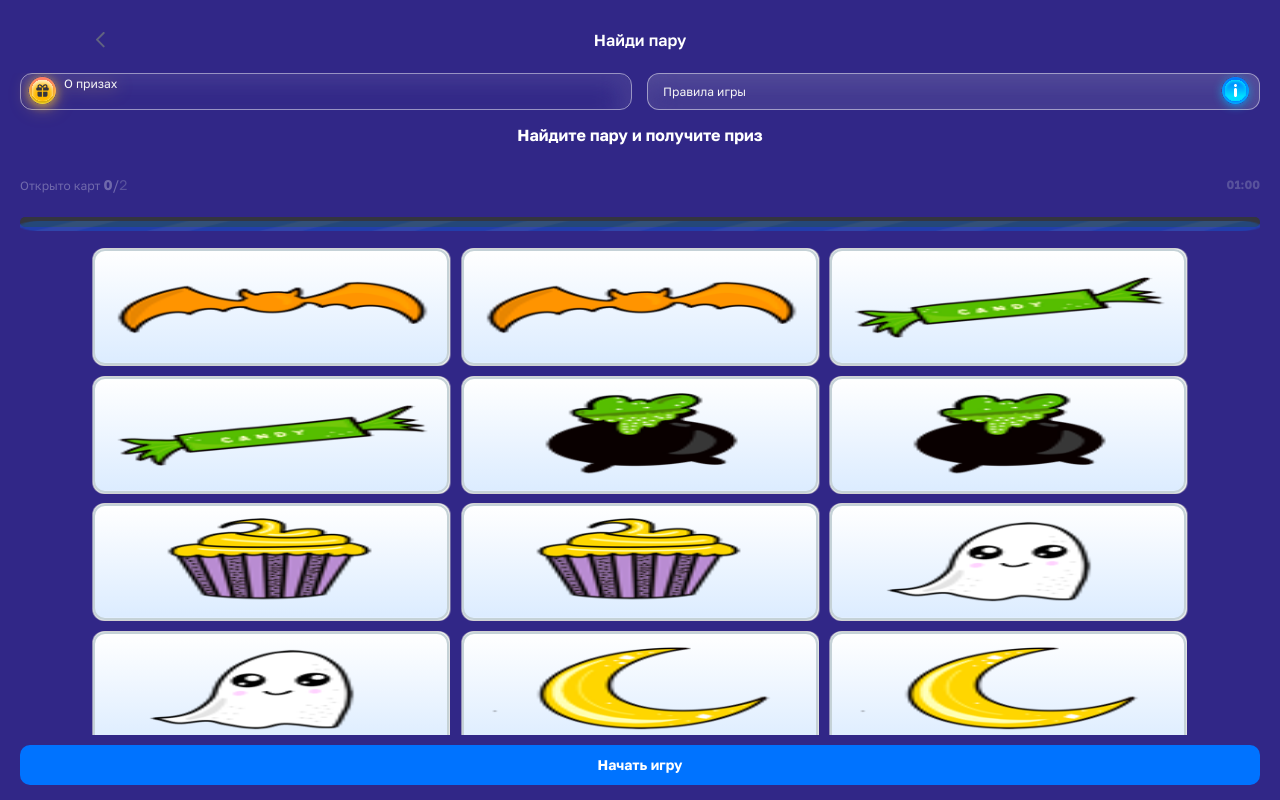
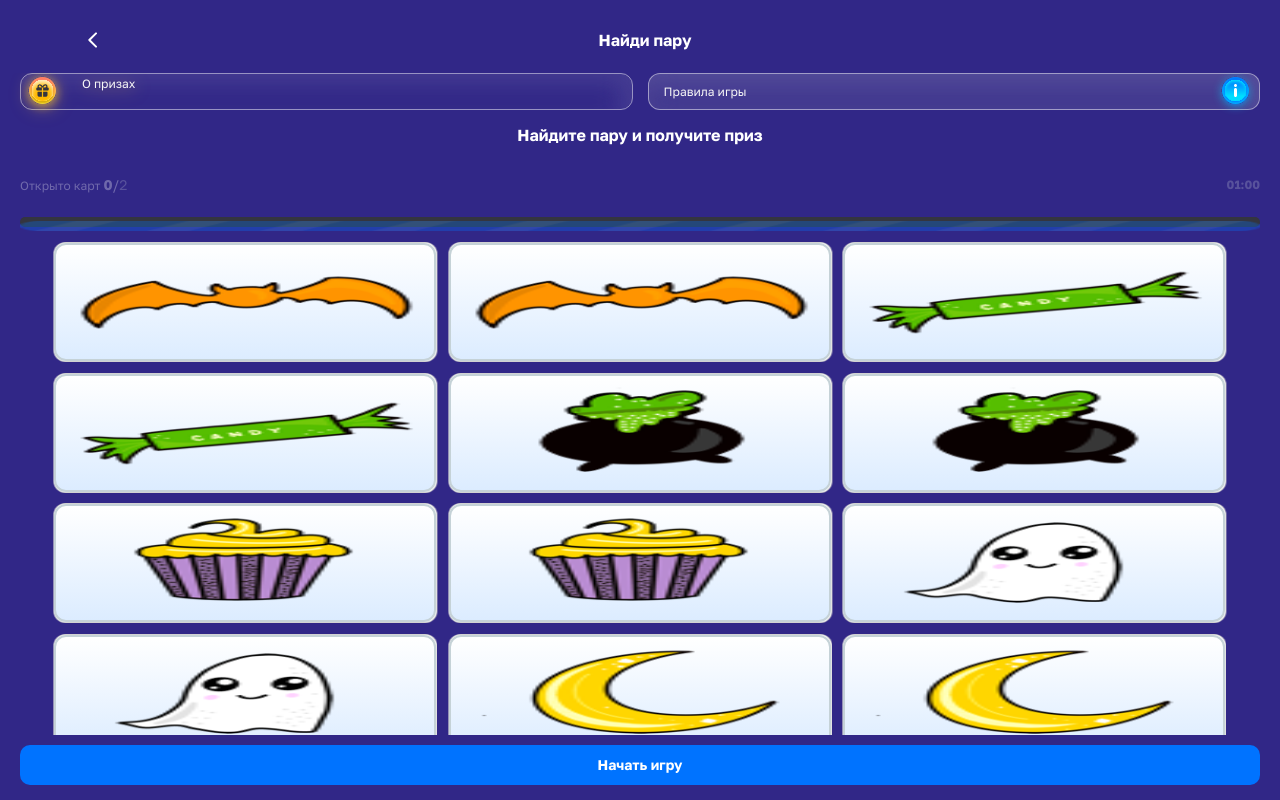
Before and after one commit to asads30/aksiya, a Vue app: page /game in a window 1280 px wide. Built offline with nearby package versions, Linux system fonts and the light colour scheme.

Commit message:
ÂFEATURE: Change game board size

```diff
--- a/src/components/GameBoard.vue
+++ b/src/components/GameBoard.vue
@@ -101,13 +101,7 @@ watch(
       />
     </div>
   </div>
-  <div
-    style="
-      height: calc(100% - 150px);
-      max-height: calc(100% - 150px);
-      overflow: hidden;
-    "
-  >
+  <div style="height: calc(100% - 150px); max-height: calc(100% - 150px)">
     <transition-group tag="section" class="game-board" name="shuffle-card">
       <Card
         v-for="card in cardList"
--- a/src/components/GameTitle.vue
+++ b/src/components/GameTitle.vue
@@ -1,34 +1,22 @@
 <template>
   <div class="game-rules">
-    <div class="ripple">
     <div class="prizes">
       <div>
         <img src="@/assets/svg/Prize.svg" draggable="false" alt="" />
         <p class="about-prize">О призах</p>
       </div>
     </div>
-    </div>
-    <div class="rules">
-      <div>
-        <button
-          type="button"
-          class="rule-game"
+    <div
       data-bs-toggle="offcanvas"
       data-bs-target="#offcanvasBottom"
       aria-controls="offcanvasBottom"
+      class="rules"
     >
-          Правила игры
-        </button>
+      <div>
+        <button type="button" class="rule-game">Правила игры</button>
         <div></div>
       </div>
-      <img
-        draggable="false"
-        data-bs-toggle="offcanvas"
-        data-bs-target="#offcanvasBottom"
-        aria-controls="offcanvasBottom"
-        src="@/assets/svg/Rules.svg"
-        alt=""
-      />
+      <img draggable="false" src="@/assets/svg/Rules.svg" alt="" />
     </div>
   </div>
   <div class="title-game">
@@ -137,16 +125,6 @@
   display: flex;
   gap: 15px;
   justify-content: space-between;
-  & .ripple {
-    width: 100%;
-    background-position: center;
-    transition: background 0.5s;
-    & :active {
-      background-color: #6eb9f7;
-      background-size: 100%;
-      transition: background 0s;
-    }
-  }
   & .prizes {
     display: flex;
     align-items: center;
@@ -177,6 +155,8 @@
       font-size: 12px;
       font-style: normal;
       font-weight: 400;
+      padding-left: 18px;
+      padding-right: 15px;
       line-height: 20px;
     }
   }
@@ -211,11 +191,6 @@
     & img {
       padding-top: 2px;
       align-self: center;
-    }
-    & :active {
-      background-color: #6eb9f7;
-      background-size: 100%;
-      transition: background 0s;
     }
   }
 }
@@ -282,17 +257,21 @@
   }
 }
 
-@media screen and (max-width: 300px) {
+@media screen and (max-width: 375px) {
   .game-rules {
     & .prizes div img {
       width: 37px;
+    }
+    & .prizes .about-prize {
+      padding-left: 2px;
+      padding-right: 10px;
     }
     & .rules img {
       width: 37px;
     }
     .rules {
       .rule-game {
-        margin-left: 5px;
+        margin-left: 13px;
       }
     }
   }
--- a/src/components/NewGameButton.vue
+++ b/src/components/NewGameButton.vue
@@ -52,16 +52,28 @@ const startGame = () => {
     font-style: normal;
     font-weight: 600;
     line-height: normal;
-    transition: background 200ms;
   }
   .ripple {
-    background-position: center;
-    transition: background 0.5s linear;
+    position: relative;
+    overflow: hidden;
   }
-  .ripple:active {
-    background-color: white;
-    background-size: 100%;
-    transition: background 0s;
+  .ripple:before {
+    border-radius: 50%;
+    background-color: rgba(255, 255, 255, 0.6);
+    content: "";
+    position: absolute;
+    top: 50%;
+    left: 50%;
+    width: 0;
+    height: 0;
+  }
+  .ripple:focus:before {
+    transition: all 1s ease-out;
+    opacity: 0;
+    width: 160px;
+    height: 160px;
+    margin-top: -80px;
+    margin-left: -80px;
   }
 }
 </style>
--- a/src/components/ui/Header.vue
+++ b/src/components/ui/Header.vue
@@ -1,18 +1,75 @@
 <template>
-  <div class="header">
+  <div class="aheader">
     <div class="container">
       <div class="header-left">
-        <router-link
-          :to="leftLink ? leftLink : '/'"
-          v-if="left"
-          class="header-left-link"
-          ><img src="@/assets/svg/back.svg" draggable="false" alt=""
-        /></router-link>
+        <router-link v-if="left && leftText" to>
+          <svg
+            width="9"
+            height="16"
+            viewBox="0 0 9 16"
+            fill="none"
+            xmlns="http://www.w3.org/2000/svg"
+            class="black"
+            v-if="color === 'black'"
+          >
+            <path
+              d="M8.00004 14.6668L1.33337 8.00016L8.00004 1.3335"
+              stroke="white"
+              stroke-width="2"
+              stroke-miterlimit="10"
+              stroke-linecap="round"
+              stroke-linejoin="round"
+            />
+          </svg>
+          <svg
+            width="9"
+            height="16"
+            viewBox="0 0 9 16"
+            fill="none"
+            xmlns="http://www.w3.org/2000/svg"
+            v-else
+          >
+            <path
+              d="M8.00004 14.6668L1.33337 8.00016L8.00004 1.3335"
+              stroke="white"
+              stroke-width="2"
+              stroke-miterlimit="10"
+              stroke-linecap="round"
+              stroke-linejoin="round"
+            />
+          </svg>
+        </router-link>
+        <router-link v-if="left && !leftText" to>
+          <svg
+            width="9"
+            height="16"
+            viewBox="0 0 9 16"
+            fill="none"
+            xmlns="http://www.w3.org/2000/svg"
+          >
+            <path
+              d="M8.00004 14.6668L1.33337 8.00016L8.00004 1.3335"
+              stroke="white"
+              stroke-width="2"
+              stroke-miterlimit="10"
+              stroke-linecap="round"
+              stroke-linejoin="round"
+            />
+          </svg>
+        </router-link>
       </div>
       <div class="header-center">
-        <div v-if="center" class="header-center-text">{{ centerText }}</div>
+        <div
+          v-if="center"
+          class="header-center-text"
+          :style="color === 'black' ? 'color: #000;' : ''"
+        >
+          {{ centerText }}
         </div>
-      <div class="header-right"></div>
+      </div>
+      <div class="header-right">
+        <div v-if="right" class="header-right-text"></div>
+      </div>
     </div>
   </div>
 </template>
@@ -30,62 +87,69 @@ defineProps({
   left: {
     type: Boolean,
   },
-  leftLink: {
+  leftText: {
     type: String,
   },
   center: {
     type: Boolean,
   },
-  centerText: {
-    type: String,
-    required: true,
-  },
+  centerText: { type: String, required: true },
+  right: { type: Boolean },
+  rightText: { type: String },
+  color: { type: String },
 });
 </script>
 
 <style lang="scss" scoped>
-.header {
-  padding: 30px 0 20px;
+.aheader {
+  padding: 30px 5px;
   .container {
-    padding: 0 20px;
     display: flex;
     align-items: center;
     justify-content: space-between;
-  }
     .header-left {
+      a {
         display: flex;
         align-items: center;
         width: 20px;
-    &-link {
-      width: 20px;
         height: 20px;
-      display: flex;
-      align-items: center;
         justify-content: center;
+        svg {
+          path {
+            stroke: #ffffff;
+          }
+        }
+        svg.black {
+          path {
+            stroke: #ffffff;
+          }
+        }
+      }
+    }
+    .header-center {
+      .header-center-text {
+        color: #fff;
+        text-align: center;
+        font-family: "Golos Text", sans-serif !important;
+        font-size: 16px;
+        font-style: normal;
+        font-weight: 700;
+        line-height: normal;
       }
     }
     .header-right {
       display: flex;
       align-items: center;
-    width: 20px;
-    &-link {
-      width: 20px;
-      height: 20px;
-      display: flex;
-      align-items: center;
-      justify-content: center;
+      width: 10px;
+      .header-right-text {
+        text-align: right;
+        justify-content: flex-end;
       }
+      button {
+        background: none;
+        padding: 0;
+        border: 0;
       }
-  .header-center {
-    width: calc(100% - 40px);
-    display: flex;
-    text-align: center;
-    justify-content: center;
-    &-text {
-      font-size: 16px;
-      font-weight: 600;
-      color: #fff;
-      line-height: 20px;
     }
   }
 }
--- a/src/views/GameView.vue
+++ b/src/views/GameView.vue
@@ -217,14 +217,15 @@ watch(
   }
 }
 .game-board {
+  padding: 0 20px;
   display: grid;
   overflow: hidden;
   max-height: 100%;
   height: 100%;
   align-content: center;
   justify-content: center;
-  grid-template-columns: repeat(3, 28%);
-  grid-template-rows: repeat(4, 23%);
+  grid-template-columns: repeat(3, 31%);
+  grid-template-rows: repeat(4, 1fr);
   grid-column-gap: 10px;
   grid-row-gap: 10px;
 }
@@ -232,7 +233,7 @@ watch(
 @media screen and (max-width: 320px) {
   .game-board {
     grid-template-columns: repeat(3, 27%);
-    grid-template-rows: repeat(4, 22%);
+    grid-template-rows: repeat(4, 1fr);
   }
 }
 
```
Lines whose indentation alone changed are shown as unchanged.
